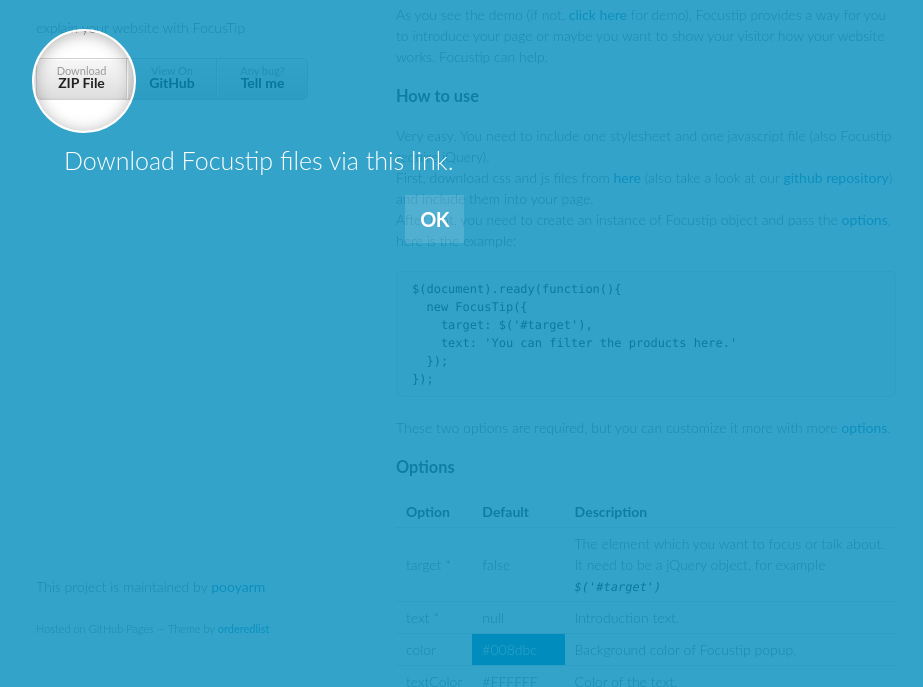
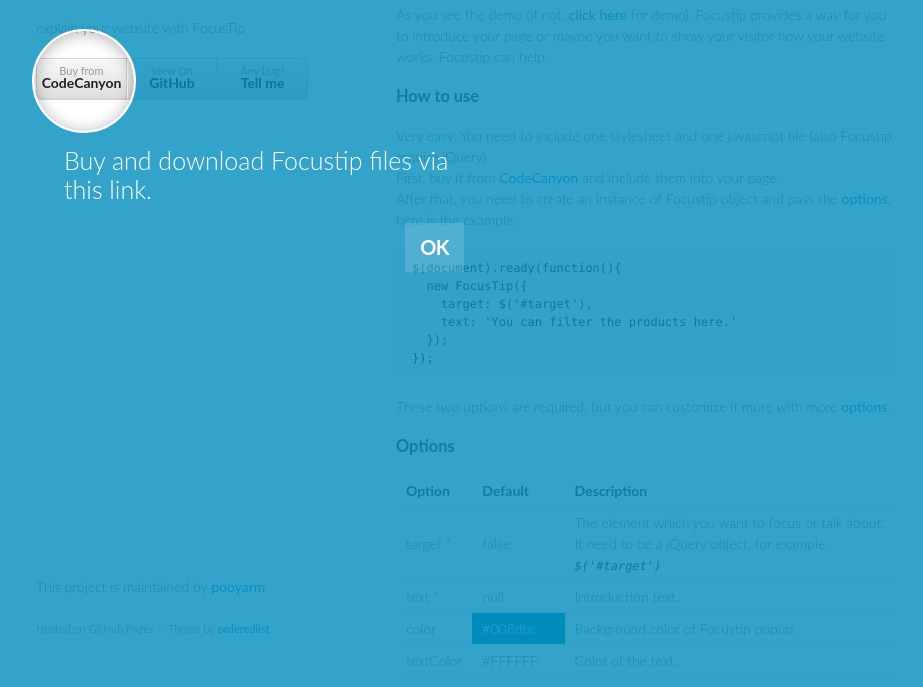
Before and after one commit to pooyarm/FocusTip, a plain HTML site: page index.html in a window 1280 px wide. Both pictures are taken after a click on the link "I SEE". Shown: the part 92-779 px from the top of the page, without its empty margins (174-1097 px from the left). Drawn offline with nearby package versions, Linux system fonts and the light colour scheme.

Commit message:
Updated index.html

```diff
--- a/index.html
+++ b/index.html
@@ -23,7 +23,7 @@
 
 
         <ul>
-          <li id='download-link'><a href="https://github.com/pooyarm/FocusTip/zipball/master">Download <strong>ZIP File</strong></a></li>
+          <li id='download-link'><a href="http://codecanyon.net/item/focustip/12787895">Buy from <strong>CodeCanyon</strong></a></li>
           <li id='github-link'><a href="https://github.com/pooyarm/FocusTip">View On <strong>GitHub</strong></a></li>
           <li id='issues-link'><a href="https://github.com/pooyarm/FocusTip/issues">Any bug? <strong>Tell me</strong></a></li>
         </ul>
@@ -37,7 +37,7 @@
 <h3><a id="how" class="anchor" href="#how" aria-hidden="true"><span class="octicon octicon-link"></span></a>How to use</h3>
 
 <p>Very easy. You need to include one stylesheet and one javascript file (also Focustip require jQuery).<br/>
-First, download css and js files from <a href='https://github.com/pooyarm/FocusTip/zipball/master'>here</a> (also take a look at our <a href='https://github.com/pooyarm/FocusTip' target='_blank'>github repository</a>) and include them into your page.<br/>
+First, buy it from <a href='http://codecanyon.net/item/focustip/12787895'>CodeCanyon</a>  and include them into your page.<br/>
 After that, you need to create an instance of Focustip object and pass the <a href='#options'>options</a>, here is the example:</p>
 
 <pre><code>$(document).ready(function(){
@@ -121,7 +121,7 @@
                 new FocusTip({
                   target: $("#download-link"),
                   ok: 'ok',
-                  text: 'Download Focustip files via this link.',
+                  text: 'Buy and download Focustip files via this link.',
                   callback: function(){
                     new FocusTip({
                       target: $("#github-link"),
```
